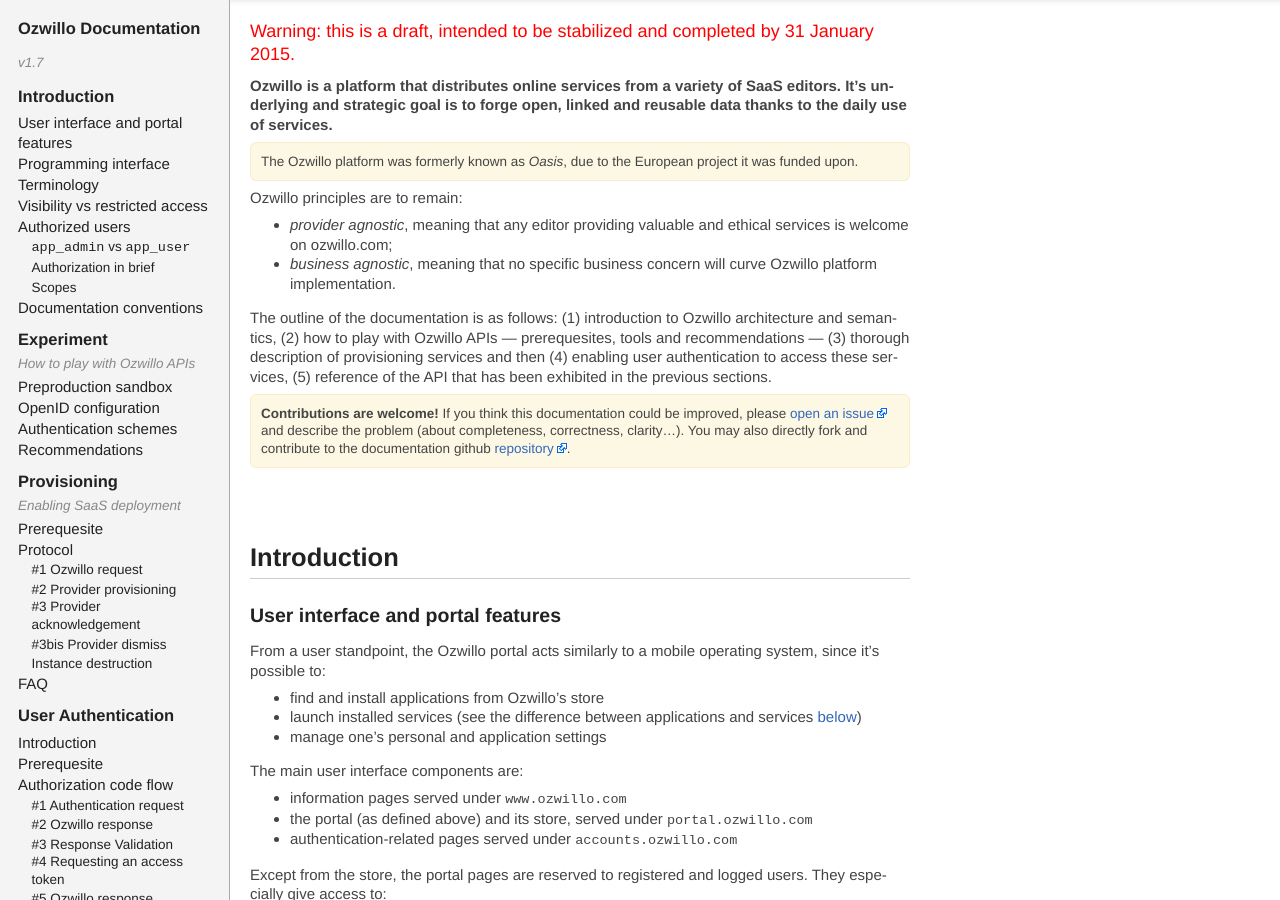
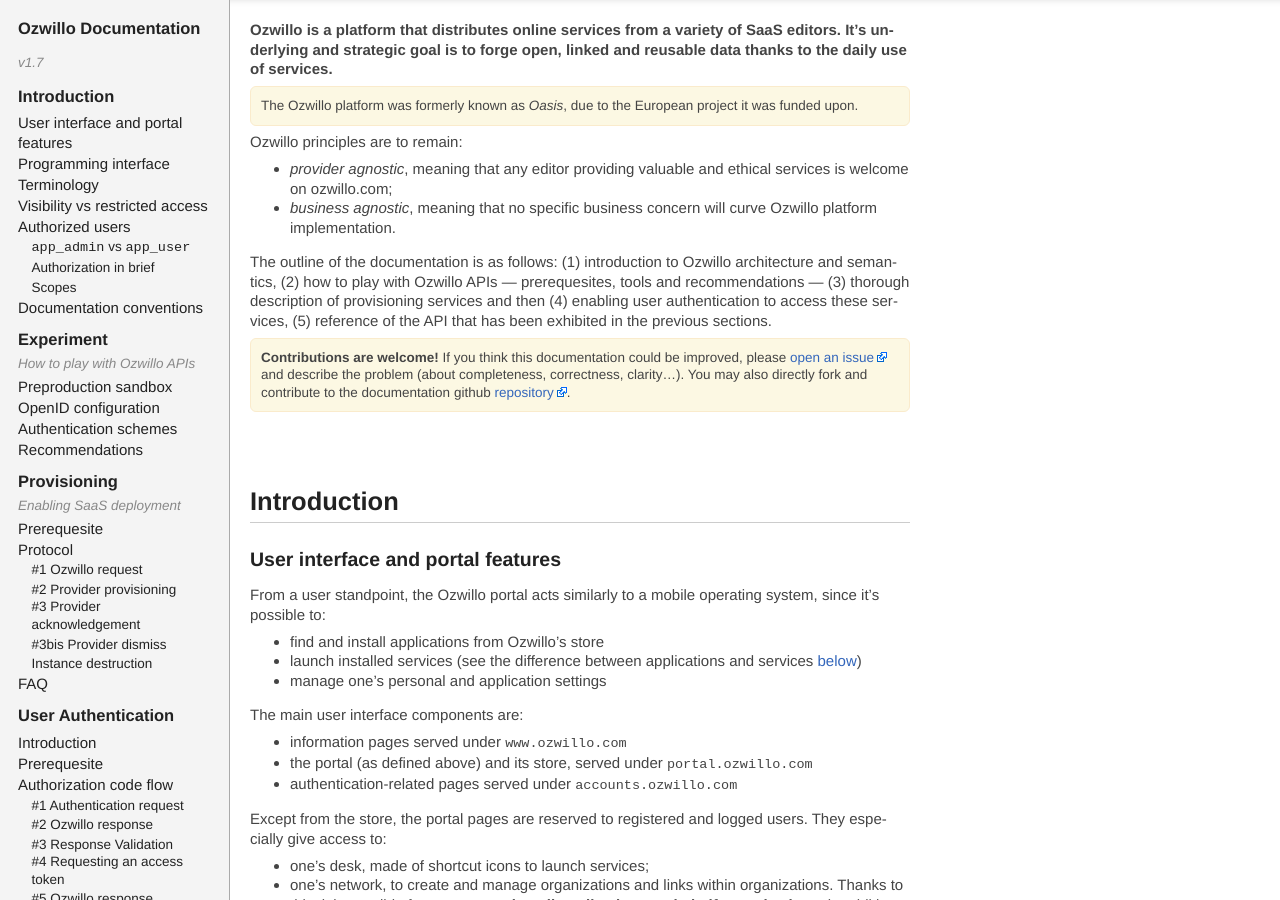
Before and after one commit to ozwillo/ozwillo-doc, a Jekyll site: the page built from index.html, in a window 1280 px wide and 900 px high. Built offline with Jekyll 4.4.1, drawn with Linux system fonts in a browser that asks for light colours; nearby versions of some CDN libraries; library files that are not in the unit come from our copies.

Commit message:
release of the documentation

```diff
--- a/_includes/0-welcome.md
+++ b/_includes/0-welcome.md
@@ -1,6 +1,3 @@
-Warning: this is a draft, intended to be stabilized and completed by 31 January 2015.
-{: .warning}
-
 **Ozwillo is a platform that distributes online services from a variety of SaaS editors. It's underlying and strategic goal is to forge open, linked and reusable data thanks to the daily use of services.**
 
 The Ozwillo platform was formerly known as *Oasis*, due to the European project it was funded upon.
```
